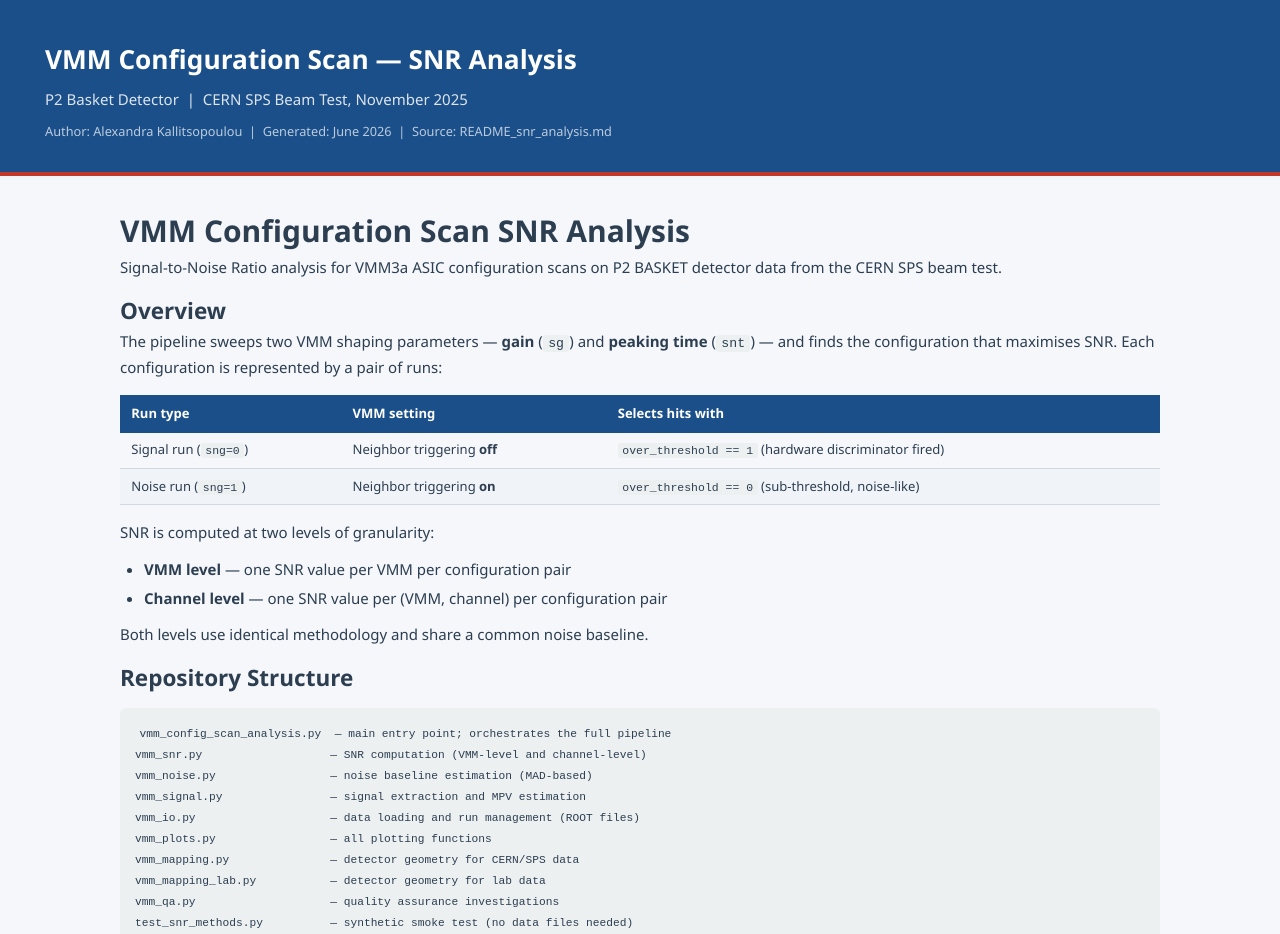
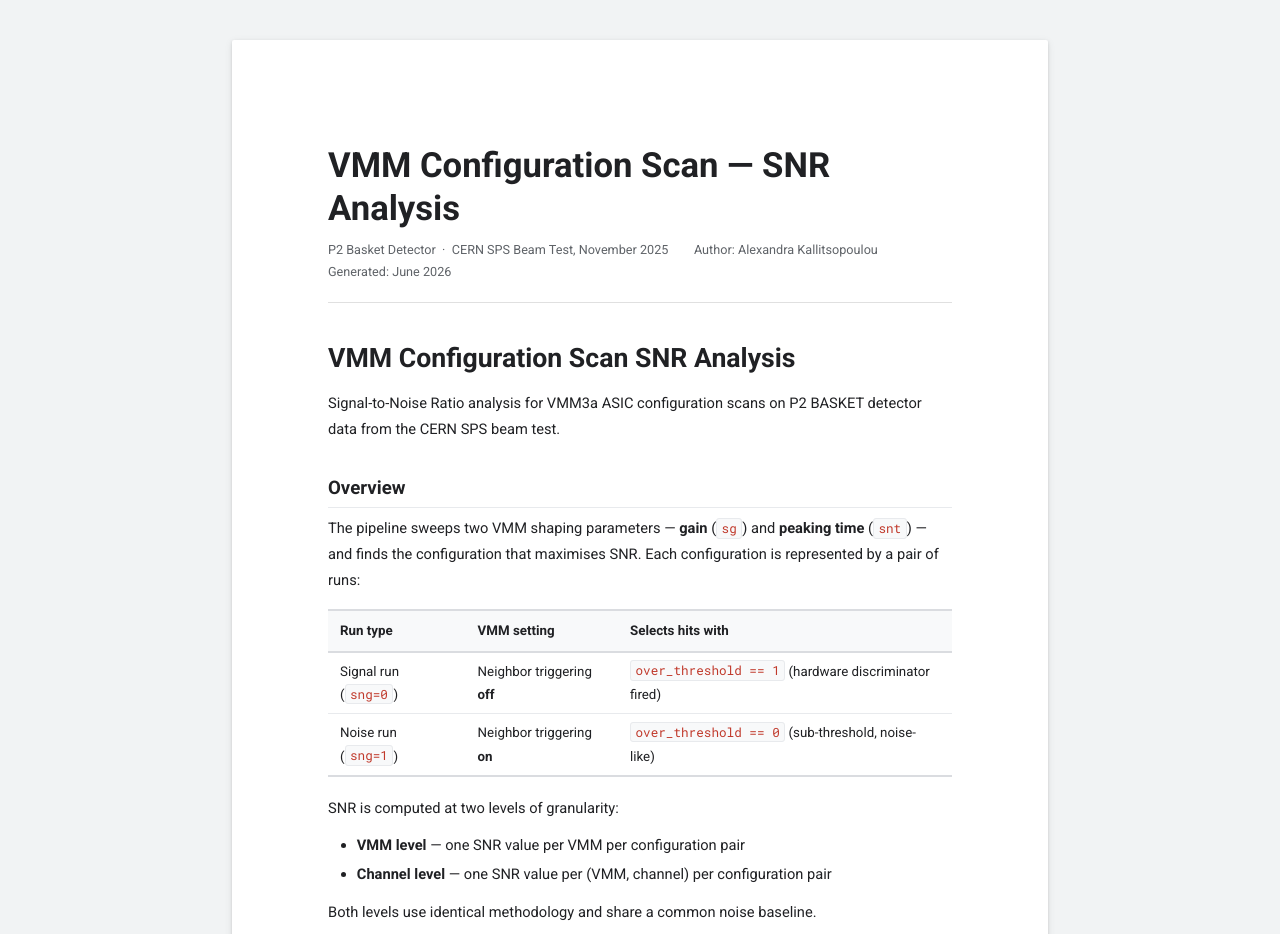
Before and after one commit to akallitss/P2_basket_analysis, a plain HTML site: page vmm_analysis_report.html in a window 1280 px wide. Shown: the top 934 px of the page. Drawn offline with Linux system fonts and the light colour scheme.

Commit message:
Restyle HTML report to Google Docs look

```diff
--- a/vmm_analysis_report.html
+++ b/vmm_analysis_report.html
@@ -4,103 +4,173 @@
 <meta charset="UTF-8">
 <meta name="viewport" content="width=device-width, initial-scale=1.0">
 <title>VMM SNR Analysis — P2 Basket Detector</title>
+<link rel="preconnect" href="https://fonts.googleapis.com">
+<link href="https://fonts.googleapis.com/css2?family=Roboto:wght@400;500;700&family=Roboto+Mono:wght@400;500&display=swap" rel="stylesheet">
 <style>
-  :root {
-    --blue: #1a4f8a;
-    --blue-light: #2e6fc1;
-    --accent: #c0392b;
-    --bg: #f5f7fa;
-    --card: #ffffff;
-    --border: #d1d9e0;
-    --text: #2c3e50;
-    --muted: #7f8c8d;
-    --code-bg: #ecf0f1;
-    font-size: 15px;
+  * { box-sizing: border-box; margin: 0; padding: 0; }
+
+  body {
+    font-family: 'Roboto', Arial, sans-serif;
+    font-size: 11pt;
+    background: #f1f3f4;
+    color: #202124;
+    line-height: 1.75;
   }
-  * { box-sizing: border-box; margin: 0; padding: 0; }
-  body {
-    font-family: 'Segoe UI', Arial, sans-serif;
-    background: var(--bg);
-    color: var(--text);
-    line-height: 1.65;
+
+  /* ── Document page ── */
+  .page {
+    max-width: 816px;       /* letter width at 96 dpi */
+    margin: 40px auto;
+    background: #ffffff;
+    padding: 72px 96px;
+    box-shadow: 0 1px 3px rgba(0,0,0,0.12), 0 2px 8px rgba(0,0,0,0.08);
+    border-radius: 2px;
   }
-  header {
-    background: var(--blue);
-    color: #fff;
-    padding: 2.5rem 3rem 2rem;
-    border-bottom: 4px solid var(--accent);
+
+  /* ── Title block ── */
+  .doc-title {
+    margin-bottom: 2rem;
+    padding-bottom: 1.2rem;
+    border-bottom: 1px solid #e0e0e0;
   }
-  header h1 { font-size: 1.75rem; font-weight: 700; margin-bottom: 0.4rem; }
-  header .subtitle { font-size: 1rem; opacity: 0.85; }
-  header .meta { font-size: 0.85rem; opacity: 0.7; margin-top: 0.6rem; }
-  .wrapper { max-width: 1100px; margin: 0 auto; padding: 2rem 2rem 4rem; }
-  h2.section-title {
-    font-size: 1.3rem;
-    color: var(--blue);
-    border-bottom: 2px solid var(--blue-light);
-    padding-bottom: 0.4rem;
-    margin-bottom: 1.2rem;
-    margin-top: 2rem;
+  .doc-title h1 {
+    font-size: 26pt;
+    font-weight: 700;
+    color: #202124;
+    line-height: 1.25;
+    margin-bottom: 0.4rem;
   }
-  h3.sub-title {
-    font-size: 1.05rem;
-    color: var(--blue);
-    margin: 1.4rem 0 0.7rem;
+  .doc-meta {
+    font-size: 9.5pt;
+    color: #5f6368;
+    margin-top: 0.5rem;
   }
-  h4 { margin: 1rem 0 0.5rem; color: var(--text); }
-  p { margin-bottom: 0.8rem; }
-  ul, ol { margin: 0.5rem 0 0.8rem 1.6rem; }
-  li { margin-bottom: 0.25rem; }
-  .table-wrap { overflow-x: auto; margin: 1rem 0; }
+  .doc-meta span { margin-right: 1.4rem; }
+
+  /* ── Headings ── */
+  h1 {
+    font-size: 20pt;
+    font-weight: 700;
+    color: #202124;
+    margin: 2rem 0 0.6rem;
+  }
+  h2 {
+    font-size: 14pt;
+    font-weight: 700;
+    color: #202124;
+    margin: 1.8rem 0 0.5rem;
+    padding-bottom: 3px;
+    border-bottom: 1px solid #e8eaed;
+  }
+  h3 {
+    font-size: 11.5pt;
+    font-weight: 700;
+    color: #202124;
+    margin: 1.4rem 0 0.4rem;
+  }
+  h4 {
+    font-size: 11pt;
+    font-weight: 700;
+    color: #3c4043;
+    margin: 1rem 0 0.3rem;
+  }
+
+  /* ── Body text ── */
+  p { margin-bottom: 0.7rem; }
+  ul, ol { margin: 0.4rem 0 0.8rem 1.8rem; }
+  li { margin-bottom: 0.2rem; }
+  strong { font-weight: 700; }
+
+  /* ── Inline code ── */
+  code {
+    font-family: 'Roboto Mono', 'Courier New', monospace;
+    font-size: 9.5pt;
+    background: #f8f9fa;
+    border: 1px solid #e8eaed;
+    border-radius: 3px;
+    padding: 0.1em 0.35em;
+    color: #c0392b;
+  }
+
+  /* ── Code blocks ── */
+  pre.code-block {
+    font-family: 'Roboto Mono', 'Courier New', monospace;
+    font-size: 9pt;
+    background: #f8f9fa;
+    border: 1px solid #e8eaed;
+    border-radius: 4px;
+    padding: 1rem 1.2rem;
+    overflow-x: auto;
+    margin: 0.8rem 0 1rem;
+    line-height: 1.55;
+    color: #202124;
+  }
+  pre.code-block code {
+    background: none;
+    border: none;
+    padding: 0;
+    font-size: inherit;
+    color: inherit;
+  }
+
+  /* ── Tables ── */
+  .table-wrap { overflow-x: auto; margin: 1rem 0 1.2rem; }
   table {
     width: 100%;
     border-collapse: collapse;
-    font-size: 0.87rem;
+    font-size: 10pt;
   }
   thead th {
-    background: var(--blue);
-    color: #fff;
-    padding: 0.55rem 0.75rem;
+    background: #f8f9fa;
+    color: #202124;
+    font-weight: 700;
+    padding: 8px 12px;
     text-align: left;
+    border-top: 2px solid #dadce0;
+    border-bottom: 2px solid #dadce0;
     white-space: nowrap;
   }
   tbody td {
-    padding: 0.45rem 0.75rem;
-    border-bottom: 1px solid var(--border);
+    padding: 7px 12px;
+    border-bottom: 1px solid #e8eaed;
     text-align: left;
+    vertical-align: top;
   }
-  tbody tr:nth-child(even) { background: #f0f4f8; }
-  tbody tr:hover { background: #dce8f5; }
-  code {
-    background: var(--code-bg);
-    border-radius: 3px;
-    padding: 0.1em 0.4em;
-    font-size: 0.88em;
-    font-family: 'Courier New', monospace;
+  tbody tr:last-child td { border-bottom: 2px solid #dadce0; }
+  tbody tr:hover { background: #f8f9fa; }
+
+  /* ── Footer ── */
+  .doc-footer {
+    margin-top: 3rem;
+    padding-top: 0.8rem;
+    border-top: 1px solid #e0e0e0;
+    font-size: 9pt;
+    color: #80868b;
+    text-align: center;
   }
-  footer {
-    text-align: center;
-    font-size: 0.8rem;
-    color: var(--muted);
-    border-top: 1px solid var(--border);
-    padding: 1.5rem;
-    margin-top: 2rem;
+
+  @media (max-width: 900px) {
+    .page { margin: 0; padding: 2rem 1.5rem; box-shadow: none; border-radius: 0; }
+  }
+  @media print {
+    body { background: white; }
+    .page { margin: 0; padding: 1cm 2cm; box-shadow: none; }
   }
 </style>
 </head>
 <body>
 
-<header>
-  <h1>VMM Configuration Scan — SNR Analysis</h1>
-  <div class="subtitle">P2 Basket Detector &nbsp;|&nbsp; CERN SPS Beam Test, November 2025</div>
-  <div class="meta">
-    Author: Alexandra Kallitsopoulou &nbsp;|&nbsp;
-    Generated: June 2026 &nbsp;|&nbsp;
-    Source: README_snr_analysis.md
+<div class="page">
+
+  <div class="doc-title">
+    <h1>VMM Configuration Scan — SNR Analysis</h1>
+    <div class="doc-meta">
+      <span>P2 Basket Detector &nbsp;·&nbsp; CERN SPS Beam Test, November 2025</span>
+      <span>Author: Alexandra Kallitsopoulou</span>
+      <span>Generated: June 2026</span>
+    </div>
   </div>
-</header>
 
-<div class="wrapper">
 <h1 id="vmm-configuration-scan-snr-analysis">VMM Configuration Scan SNR Analysis</h1>
 <p>Signal-to-Noise Ratio analysis for VMM3a ASIC configuration scans on P2 BASKET detector data from the CERN SPS beam test.</p>
 <h2 id="overview">Overview</h2>
@@ -134,7 +204,7 @@ that maximises SNR. Each configuration is represented by a pair of runs:</p>
 </ul>
 <p>Both levels use identical methodology and share a common noise baseline.</p>
 <h2 id="repository-structure">Repository Structure</h2>
-<pre style="background:var(--code-bg);border-radius:6px;padding:1rem;overflow-x:auto;font-size:0.85em;margin:0.8rem 0;"><code>vmm_config_scan_analysis.py  — main entry point; orchestrates the full pipeline
+<pre class="code-block"><code>vmm_config_scan_analysis.py  — main entry point; orchestrates the full pipeline
 vmm_snr.py                   — SNR computation (VMM-level and channel-level)
 vmm_noise.py                 — noise baseline estimation (MAD-based)
 vmm_signal.py                — signal extraction and MPV estimation
@@ -181,19 +251,19 @@ test_snr_methods.py          — synthetic smoke test (no data files needed)
 <h2 id="running-the-analysis">Running the Analysis</h2>
 <h3 id="switching-datasets">Switching datasets</h3>
 <p>Set <strong>one line</strong> at the top of the user configuration block:</p>
-<pre style="background:var(--code-bg);border-radius:6px;padding:1rem;overflow-x:auto;font-size:0.85em;margin:0.8rem 0;"><code class="language-python">dataset = &quot;15kHz&quot;   # &quot;15kHz&quot; | &quot;5kHz&quot; | &quot;lab&quot;
+<pre class="code-block"><code class="language-python">dataset = &quot;15kHz&quot;   # &quot;15kHz&quot; | &quot;5kHz&quot; | &quot;lab&quot;
 </code></pre>
 <p>All paths, run-table CSV, QA run numbers, plot subdirectory, and VMM mapping are
 loaded automatically from the <code>DATASETS</code> registry at the top of the file.
 To add a new campaign, add one entry there — nothing else changes.</p>
 <h3 id="run-mode">Run mode</h3>
-<pre style="background:var(--code-bg);border-radius:6px;padding:1rem;overflow-x:auto;font-size:0.85em;margin:0.8rem 0;"><code class="language-python">mode = &quot;analysis&quot;   # save all plots to plot_dir, no interactive windows
+<pre class="code-block"><code class="language-python">mode = &quot;analysis&quot;   # save all plots to plot_dir, no interactive windows
 mode = &quot;debug&quot;      # show each plot interactively (close window to advance),
                     # nothing saved — use the PLOTS dict to select which to step through
 mode = &quot;both&quot;       # save AND show interactively
 </code></pre>
 <h3 id="files-per-run">Files per run</h3>
-<pre style="background:var(--code-bg);border-radius:6px;padding:1rem;overflow-x:auto;font-size:0.85em;margin:0.8rem 0;"><code class="language-python">n_root_files = 10   # streaming analysis — safe at any N, memory is O(n_vmms × 1024)
+<pre class="code-block"><code class="language-python">n_root_files = 10   # streaming analysis — safe at any N, memory is O(n_vmms × 1024)
 n_qa_files   = 2    # QA / legacy plots — loaded fully into RAM, keep small
 </code></pre>
 <p>Runs with fewer files than <code>n_root_files</code> automatically use all available.</p>
@@ -201,7 +271,7 @@ n_qa_files   = 2    # QA / legacy plots — loaded fully into RAM, keep small
 <p>Toggle entries in the <code>PLOTS</code> dict at module level. Useful in <code>debug</code> mode to
 step through only the plots you care about.</p>
 <h3 id="running">Running</h3>
-<pre style="background:var(--code-bg);border-radius:6px;padding:1rem;overflow-x:auto;font-size:0.85em;margin:0.8rem 0;"><code class="language-bash">python vmm_config_scan_analysis.py
+<pre class="code-block"><code class="language-bash">python vmm_config_scan_analysis.py
 </code></pre>
 <p>The run-table CSV (e.g. <code>vmm_config_scan_15kHz.csv</code>) must exist in <code>cnfg_dir</code>.</p>
 <h2 id="analysis-methodology">Analysis Methodology</h2>
@@ -210,7 +280,7 @@ step through only the plots you care about.</p>
 - <code>over_threshold == 0</code>
 - <code>adc &gt; 20</code> (removes the VMM3a ADC=16 digital floor artifact)</p>
 <p>The noise width is estimated via the <strong>Median Absolute Deviation (MAD)</strong>:</p>
-<pre style="background:var(--code-bg);border-radius:6px;padding:1rem;overflow-x:auto;font-size:0.85em;margin:0.8rem 0;"><code>robust_sigma = 1.4826 × MAD
+<pre class="code-block"><code>robust_sigma = 1.4826 × MAD
 noise_cut    = median + 5 × robust_sigma
 </code></pre>
 <p>A histogram-based implementation is used for memory efficiency — peak memory scales
@@ -581,24 +651,24 @@ fraction of signal hits are lost to ADC=1023 clipping.</p>
 <h2 id="testing-without-data">Testing Without Data</h2>
 <p>A standalone smoke test runs all new metrics and plot functions on synthetic
 histograms — no ROOT files needed:</p>
-<pre style="background:var(--code-bg);border-radius:6px;padding:1rem;overflow-x:auto;font-size:0.85em;margin:0.8rem 0;"><code class="language-bash"># Assertions only
+<pre class="code-block"><code class="language-bash"># Assertions only
 python test_snr_methods.py
 
 # Save plots to inspect visually
 python test_snr_methods.py --save /tmp/snr_test_plots/
 </code></pre>
 <h2 id="dependencies">Dependencies</h2>
-<pre style="background:var(--code-bg);border-radius:6px;padding:1rem;overflow-x:auto;font-size:0.85em;margin:0.8rem 0;"><code>numpy
+<pre class="code-block"><code>numpy
 pandas
 scipy
 uproot      (ROOT file I/O)
 matplotlib
 </code></pre>
+
+  <div class="doc-footer">
+    VMM Configuration Scan SNR Analysis &mdash; P2 Basket Detector &mdash; CEA Saclay
+  </div>
+
 </div>
-
-<footer>
-  VMM Configuration Scan SNR Analysis &mdash; P2 Basket Detector &mdash; CEA Saclay
-</footer>
-
 </body>
 </html>
```
